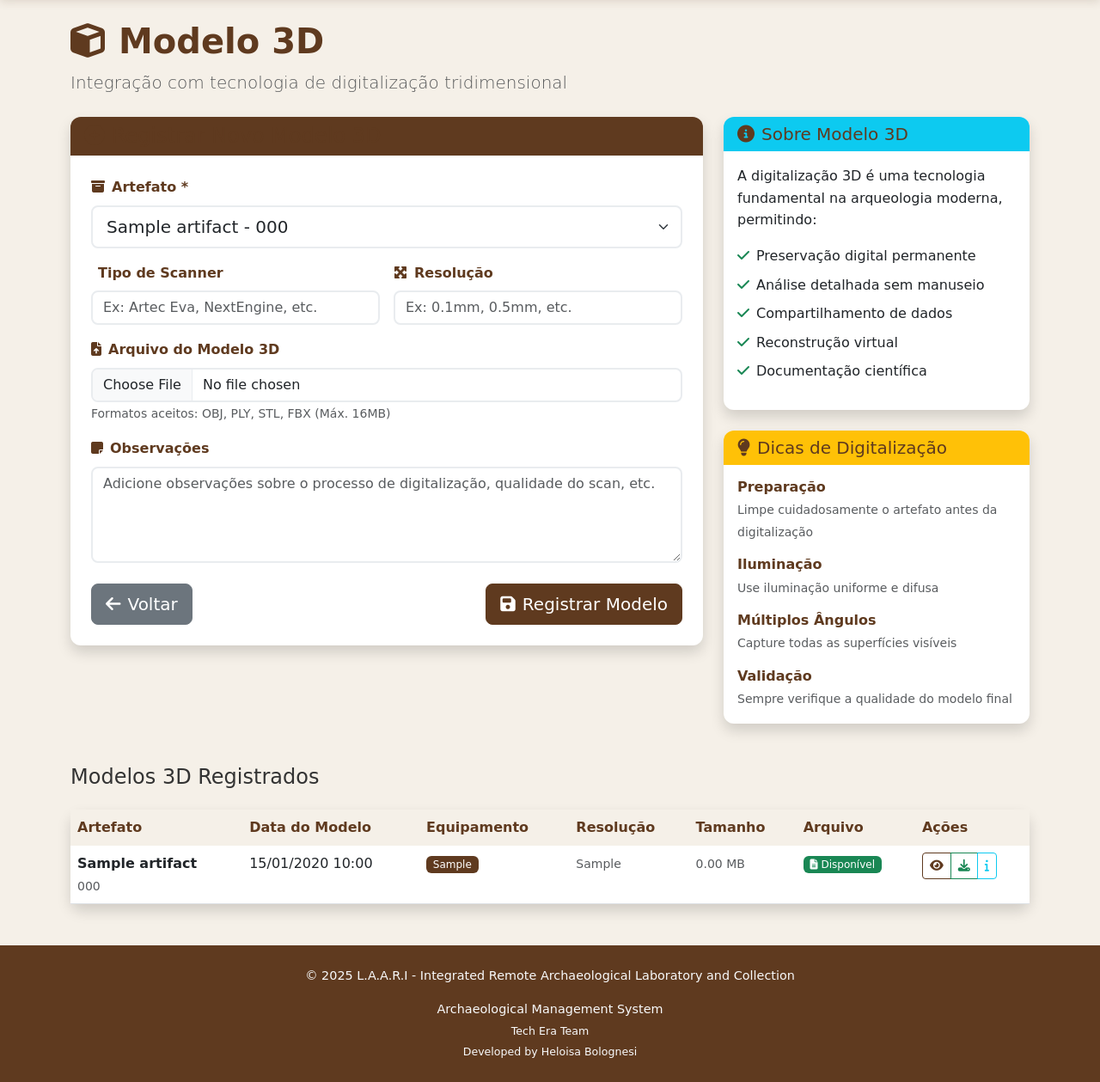
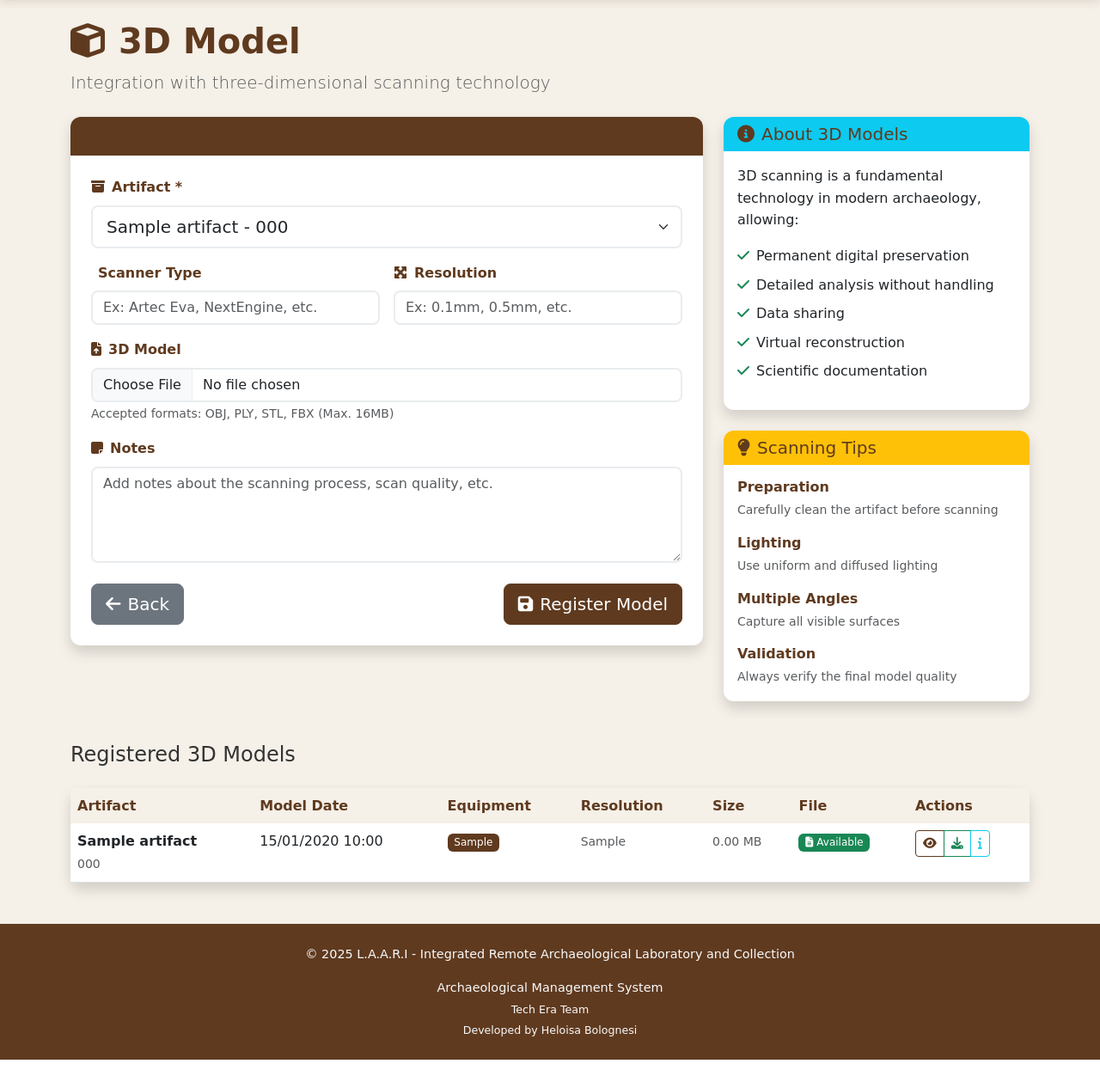
Before and after one commit to heloisabolognesi/teste22, a Flask app: page /scanner_3d in a window 1280 px wide. Shown: the part 83-1342 px from the top of the page at 86% size. After the commit the page ends 1316 px from the top, so only its background shows below. Run offline with Flask 3, Linux system fonts and the light colour scheme; a user stored in the database is signed in; tables that the repository leaves empty hold one stand-in row (values such as "Sample post"); some libraries are stand-ins or nearby versions; some web fonts are replaced.

Commit message:
Translate the 3D model section to multiple languages
Integrates i18next for internationalization of the 3D model scanner page and form elements in `scanner_3d.html`.

Replit-Commit-Author: Agent
Replit-Commit-Session-Id: d11c6d36-38b9-48f1-8209-485de5eb17d2
Replit-Commit-Checkpoint-Type: intermediate_checkpoint
Replit-Commit-Event-Id: d3e60efb-ecfe-42bf-bb48-523fe716b21e
Replit-Commit-Screenshot-Url: https://storage.googleapis.com/screenshot-production-us-central1/35dd35cb-3084-4dd1-b49a-97889205987e/d11c6d36-38b9-48f1-8209-485de5eb17d2/x1h2aRH

```diff
--- a/templates/scanner_3d.html
+++ b/templates/scanner_3d.html
@@ -3,20 +3,22 @@
 {% block title %}Modelo 3D - L.A.A.R.I{% endblock %}
 
 {% block content %}
+<!-- Cabeçalho da Página do Modelo 3D -->
 <div class="page-header mb-4">
     <h1 class="display-6 fw-bold">
-        <i class="fas fa-cube me-3"></i>Modelo 3D
+        <i class="fas fa-cube me-3"></i><span data-i18n="model_3d_page_title">Modelo 3D</span>
     </h1>
-    <p class="lead text-muted">Integração com tecnologia de digitalização tridimensional</p>
+    <p class="lead text-muted" data-i18n="model_3d_page_subtitle">Integração com tecnologia de digitalização tridimensional</p>
 </div>
 
 <!-- Modelo 3D Form -->
 <div class="row">
     <div class="col-lg-8">
+        <!-- Formulário de Registro do Modelo 3D -->
         <div class="card border-0 shadow">
             <div class="card-header bg-archaeological text-white">
                 <h4 class="mb-0">
-                    <i class="fas fa-plus-circle me-2"></i>Registrar Novo Modelo 3D
+                    <i class="fas fa-plus-circle me-2"></i><span data-i18n="model_3d_register_title">Registrar Novo Modelo 3D</span>
                 </h4>
             </div>
 
@@ -28,7 +30,7 @@
                         <!-- Artifact Selection -->
                         <div class="col-12">
                             <label for="{{ form.artifact_id.id }}" class="form-label fw-bold">
-                                <i class="fas fa-archive me-2"></i>Artefato *
+                                <i class="fas fa-archive me-2"></i><span data-i18n="form_artifact">Artefato</span> *
                             </label>
                             {{ form.artifact_id(class="form-select form-select-lg") }}
                             {% if form.artifact_id.errors %}
@@ -41,9 +43,9 @@
                         <!-- Scanner Type -->
                         <div class="col-md-6">
                             <label for="{{ form.scanner_type.id }}" class="form-label fw-bold">
-                                <i class="fas fa-scanner me-2"></i>Tipo de Scanner
+                                <i class="fas fa-scanner me-2"></i><span data-i18n="form_scanner_type">Tipo de Scanner</span>
                             </label>
-                            {{ form.scanner_type(class="form-control", placeholder="Ex: Artec Eva, NextEngine, etc.") }}
+                            <input type="text" name="scanner_type" id="{{ form.scanner_type.id }}" class="form-control" data-i18n="model_3d_placeholder_scanner" placeholder="Ex: Artec Eva, NextEngine, etc." value="{{ form.scanner_type.data or '' }}">
                             {% if form.scanner_type.errors %}
                                 <div class="invalid-feedback d-block">
                                     {% for error in form.scanner_type.errors %}{{ error }}{% endfor %}
@@ -54,9 +56,9 @@
                         <!-- Resolution -->
                         <div class="col-md-6">
                             <label for="{{ form.resolution.id }}" class="form-label fw-bold">
-                                <i class="fas fa-expand-arrows-alt me-2"></i>Resolução
+                                <i class="fas fa-expand-arrows-alt me-2"></i><span data-i18n="form_resolution">Resolução</span>
                             </label>
-                            {{ form.resolution(class="form-control", placeholder="Ex: 0.1mm, 0.5mm, etc.") }}
+                            <input type="text" name="resolution" id="{{ form.resolution.id }}" class="form-control" data-i18n="model_3d_placeholder_resolution" placeholder="Ex: 0.1mm, 0.5mm, etc." value="{{ form.resolution.data or '' }}">
                             {% if form.resolution.errors %}
                                 <div class="invalid-feedback d-block">
                                     {% for error in form.resolution.errors %}{{ error }}{% endfor %}
@@ -67,10 +69,10 @@
                         <!-- Scan File Upload -->
                         <div class="col-12">
                             <label for="{{ form.scan_file.id }}" class="form-label fw-bold">
-                                <i class="fas fa-file-upload me-2"></i>Arquivo do Modelo 3D
+                                <i class="fas fa-file-upload me-2"></i><span data-i18n="form_model_3d">Arquivo do Modelo 3D</span>
                             </label>
                             {{ form.scan_file(class="form-control", accept=".obj,.ply,.stl,.fbx") }}
-                            <small class="form-text text-muted">Formatos aceitos: OBJ, PLY, STL, FBX (Máx. 16MB)</small>
+                            <small class="form-text text-muted" data-i18n="model_3d_file_formats">Formatos aceitos: OBJ, PLY, STL, FBX (Máx. 16MB)</small>
                             {% if form.scan_file.errors %}
                                 <div class="invalid-feedback d-block">
                                     {% for error in form.scan_file.errors %}{{ error }}{% endfor %}
@@ -81,9 +83,9 @@
                         <!-- Notes -->
                         <div class="col-12">
                             <label for="{{ form.notes.id }}" class="form-label fw-bold">
-                                <i class="fas fa-sticky-note me-2"></i>Observações
+                                <i class="fas fa-sticky-note me-2"></i><span data-i18n="model_3d_notes_label">Observações</span>
                             </label>
-                            {{ form.notes(class="form-control", rows="4", placeholder="Adicione observações sobre o processo de digitalização, qualidade do scan, etc.") }}
+                            <textarea name="notes" id="{{ form.notes.id }}" class="form-control" rows="4" data-i18n="model_3d_placeholder_notes" placeholder="Adicione observações sobre o processo de digitalização, qualidade do scan, etc.">{{ form.notes.data or '' }}</textarea>
                             {% if form.notes.errors %}
                                 <div class="invalid-feedback d-block">
                                     {% for error in form.notes.errors %}{{ error }}{% endfor %}
@@ -95,11 +97,11 @@
                     <!-- Form Actions -->
                     <div class="d-flex justify-content-between mt-4">
                         <a href="{{ url_for('dashboard') }}" class="btn btn-secondary btn-lg">
-                            <i class="fas fa-arrow-left me-2"></i>Voltar
+                            <i class="fas fa-arrow-left me-2"></i><span data-i18n="btn_back">Voltar</span>
                         </a>
 
                         <button type="submit" class="btn btn-archaeological btn-lg">
-                            <i class="fas fa-save me-2"></i>Registrar Modelo
+                            <i class="fas fa-save me-2"></i><span data-i18n="model_3d_btn_register">Registrar Modelo</span>
                         </button>
                     </div>
                 </form>
@@ -107,59 +109,59 @@
         </div>
     </div>
 
-    <!-- Modelo 3D Info Sidebar -->
+    <!-- Modelo 3D Info Sidebar - Barra Lateral com Informações -->
     <div class="col-lg-4">
         <div class="card border-0 shadow mb-4">
             <div class="card-header bg-info text-white">
                 <h5 class="mb-0">
-                    <i class="fas fa-info-circle me-2"></i>Sobre Modelo 3D
+                    <i class="fas fa-info-circle me-2"></i><span data-i18n="model_3d_about_title">Sobre Modelo 3D</span>
                 </h5>
             </div>
             <div class="card-body">
-                <p class="mb-3">A digitalização 3D é uma tecnologia fundamental na arqueologia moderna, permitindo:</p>
+                <p class="mb-3" data-i18n="model_3d_about_desc">A digitalização 3D é uma tecnologia fundamental na arqueologia moderna, permitindo:</p>
                 <ul class="list-unstyled">
-                    <li class="mb-2"><i class="fas fa-check text-success me-2"></i>Preservação digital permanente</li>
-                    <li class="mb-2"><i class="fas fa-check text-success me-2"></i>Análise detalhada sem manuseio</li>
-                    <li class="mb-2"><i class="fas fa-check text-success me-2"></i>Compartilhamento de dados</li>
-                    <li class="mb-2"><i class="fas fa-check text-success me-2"></i>Reconstrução virtual</li>
-                    <li class="mb-2"><i class="fas fa-check text-success me-2"></i>Documentação científica</li>
+                    <li class="mb-2"><i class="fas fa-check text-success me-2"></i><span data-i18n="model_3d_about_item1">Preservação digital permanente</span></li>
+                    <li class="mb-2"><i class="fas fa-check text-success me-2"></i><span data-i18n="model_3d_about_item2">Análise detalhada sem manuseio</span></li>
+                    <li class="mb-2"><i class="fas fa-check text-success me-2"></i><span data-i18n="model_3d_about_item3">Compartilhamento de dados</span></li>
+                    <li class="mb-2"><i class="fas fa-check text-success me-2"></i><span data-i18n="model_3d_about_item4">Reconstrução virtual</span></li>
+                    <li class="mb-2"><i class="fas fa-check text-success me-2"></i><span data-i18n="model_3d_about_item5">Documentação científica</span></li>
                 </ul>
             </div>
         </div>
 
-        <!-- Quick Tips -->
+        <!-- Quick Tips - Dicas Rápidas -->
         <div class="card border-0 shadow">
             <div class="card-header bg-warning text-white">
                 <h5 class="mb-0">
-                    <i class="fas fa-lightbulb me-2"></i>Dicas de Digitalização
+                    <i class="fas fa-lightbulb me-2"></i><span data-i18n="model_3d_tips_title">Dicas de Digitalização</span>
                 </h5>
             </div>
             <div class="card-body">
                 <div class="tip-item mb-3">
-                    <h6 class="fw-bold">Preparação</h6>
-                    <small class="text-muted">Limpe cuidadosamente o artefato antes da digitalização</small>
+                    <h6 class="fw-bold" data-i18n="model_3d_tip_prep_title">Preparação</h6>
+                    <small class="text-muted" data-i18n="model_3d_tip_prep_desc">Limpe cuidadosamente o artefato antes da digitalização</small>
                 </div>
                 <div class="tip-item mb-3">
-                    <h6 class="fw-bold">Iluminação</h6>
-                    <small class="text-muted">Use iluminação uniforme e difusa</small>
+                    <h6 class="fw-bold" data-i18n="model_3d_tip_light_title">Iluminação</h6>
+                    <small class="text-muted" data-i18n="model_3d_tip_light_desc">Use iluminação uniforme e difusa</small>
                 </div>
                 <div class="tip-item mb-3">
-                    <h6 class="fw-bold">Múltiplos Ângulos</h6>
-                    <small class="text-muted">Capture todas as superfícies visíveis</small>
+                    <h6 class="fw-bold" data-i18n="model_3d_tip_angles_title">Múltiplos Ângulos</h6>
+                    <small class="text-muted" data-i18n="model_3d_tip_angles_desc">Capture todas as superfícies visíveis</small>
                 </div>
                 <div class="tip-item">
-                    <h6 class="fw-bold">Validação</h6>
-                    <small class="text-muted">Sempre verifique a qualidade do modelo final</small>
+                    <h6 class="fw-bold" data-i18n="model_3d_tip_validation_title">Validação</h6>
+                    <small class="text-muted" data-i18n="model_3d_tip_validation_desc">Sempre verifique a qualidade do modelo final</small>
                 </div>
             </div>
         </div>
     </div>
 </div>
 
-<!-- Existing Models -->
+<!-- Existing Models - Modelos Registrados -->
 {% if scans %}
 <div class="mt-5">
-    <h3 class="h4 mb-4">Modelos 3D Registrados</h3>
+    <h3 class="h4 mb-4" data-i18n="model_3d_registered_title">Modelos 3D Registrados</h3>
 
     <div class="card border-0 shadow">
         <div class="card-body p-0">
@@ -167,13 +169,13 @@
                 <table class="table table-hover mb-0">
                     <thead class="table-light">
                         <tr>
-                            <th>Artefato</th>
-                            <th>Data do Modelo</th>
-                            <th>Equipamento</th>
-                            <th>Resolução</th>
-                            <th>Tamanho</th>
-                            <th>Arquivo</th>
-                            <th>Ações</th>
+                            <th data-i18n="model_3d_table_artifact">Artefato</th>
+                            <th data-i18n="model_3d_table_model_date">Data do Modelo</th>
+                            <th data-i18n="model_3d_table_equipment">Equipamento</th>
+                            <th data-i18n="model_3d_table_resolution">Resolução</th>
+                            <th data-i18n="model_3d_table_size">Tamanho</th>
+                            <th data-i18n="model_3d_table_file">Arquivo</th>
+                            <th data-i18n="model_3d_table_actions">Ações</th>
                         </tr>
                     </thead>
                     <tbody>
@@ -186,7 +188,7 @@
                             <td>{{ scan.scan_date.strftime('%d/%m/%Y %H:%M') }}</td>
                             <td>
                                 <span class="badge bg-archaeological">
-                                    {{ scan.scanner_type or 'Não especificado' }}
+                                    <span data-i18n-fallback="{{ scan.scanner_type or 'model_3d_not_specified' }}">{{ scan.scanner_type or 'Não especificado' }}</span>
                                 </span>
                             </td>
                             <td>
@@ -202,25 +204,25 @@
                             <td>
                                 {% if scan.file_path %}
                                     <span class="badge bg-success">
-                                        <i class="fas fa-file-alt me-1"></i>Disponível
+                                        <i class="fas fa-file-alt me-1"></i><span data-i18n="model_3d_file_available">Disponível</span>
                                     </span>
                                 {% else %}
                                     <span class="badge bg-secondary">
-                                        <i class="fas fa-file-times me-1"></i>Sem arquivo
+                                        <i class="fas fa-file-times me-1"></i><span data-i18n="model_3d_file_unavailable">Sem arquivo</span>
                                     </span>
                                 {% endif %}
                             </td>
                             <td>
                                 <div class="btn-group btn-group-sm">
                                     {% if scan.file_path %}
-                                    <button type="button" class="btn btn-outline-archaeological" title="Visualizar" onclick="viewScan3D({{ scan.id }})">
+                                    <button type="button" class="btn btn-outline-archaeological" data-i18n-aria="model_3d_btn_view" title="Visualizar" onclick="viewScan3D({{ scan.id }})">
                                         <i class="fas fa-eye"></i>
                                     </button>
-                                    <button type="button" class="btn btn-outline-success" title="Download" onclick="downloadScan({{ scan.id }})">
+                                    <button type="button" class="btn btn-outline-success" data-i18n-aria="model_3d_btn_download" title="Download" onclick="downloadScan({{ scan.id }})">
                                         <i class="fas fa-download"></i>
                                     </button>
                                     {% endif %}
-                                    <button type="button" class="btn btn-outline-info" title="Detalhes" onclick="showScanDetails({{ scan.id }})">
+                                    <button type="button" class="btn btn-outline-info" data-i18n-aria="model_3d_btn_details" title="Detalhes" onclick="showScanDetails({{ scan.id }})">
                                         <i class="fas fa-info"></i>
                                     </button>
                                 </div>
@@ -238,31 +240,61 @@
 
 {% block scripts %}
 <script>
+    // Funções do Modelo 3D com suporte a tradução multilíngue
+
+    /**
+     * Visualiza o modelo 3D (placeholder para implementação futura)
+     * @param {number} scanId - ID do scan a ser visualizado
+     */
     function viewScan3D(scanId) {
-        alert(`Visualização 3D do scan ${scanId} será implementada em breve com WebGL.`);
+        const message = window.I18n.translate('model_3d_alert_view').replace('{id}', scanId);
+        alert(message);
     }
 
+    /**
+     * Faz download do modelo 3D (placeholder para implementação futura)
+     * @param {number} scanId - ID do scan para download
+     */
     function downloadScan(scanId) {
-        alert(`Download do scan ${scanId} será implementado em breve.`);
+        const message = window.I18n.translate('model_3d_alert_download').replace('{id}', scanId);
+        alert(message);
     }
 
+    /**
+     * Exibe detalhes do modelo 3D (placeholder para implementação futura)
+     * @param {number} scanId - ID do scan para exibir detalhes
+     */
     function showScanDetails(scanId) {
-        alert(`Detalhes do scan ${scanId} serão exibidos em modal.`);
+        const message = window.I18n.translate('model_3d_alert_details').replace('{id}', scanId);
+        alert(message);
     }
 
-    // File upload feedback
-    document.getElementById('scan_file').addEventListener('change', function(e) {
+    // Feedback de upload de arquivo com validação de tamanho
+    document.addEventListener('DOMContentLoaded', function() {
+        const fileInput = document.getElementById('scan_file');
+
+        if (fileInput) {
+            fileInput.addEventListener('change', function(e) {
                 const file = e.target.files[0];
+
                 if (file) {
                     const fileSize = (file.size / 1024 / 1024).toFixed(2);
-            console.log(`Arquivo selecionado: ${file.name} (${fileSize} MB)`);
 
-            // Check file size limit (16MB)
+                    // Log do arquivo selecionado
+                    const message = window.I18n.translate('model_3d_alert_file_selected')
+                        .replace('{name}', file.name)
+                        .replace('{size}', fileSize);
+                    console.log(message);
+
+                    // Verifica limite de tamanho (16MB)
                     if (file.size > 16 * 1024 * 1024) {
-                alert('Arquivo muito grande! O limite é 16MB.');
+                        const errorMessage = window.I18n.translate('model_3d_alert_file_too_large');
+                        alert(errorMessage);
                         this.value = '';
                     }
                 }
             });
+        }
+    });
 </script>
 {% endblock %}
```
Also changed, not shown: 1 other file. Lines whose indentation alone changed are shown as unchanged.
